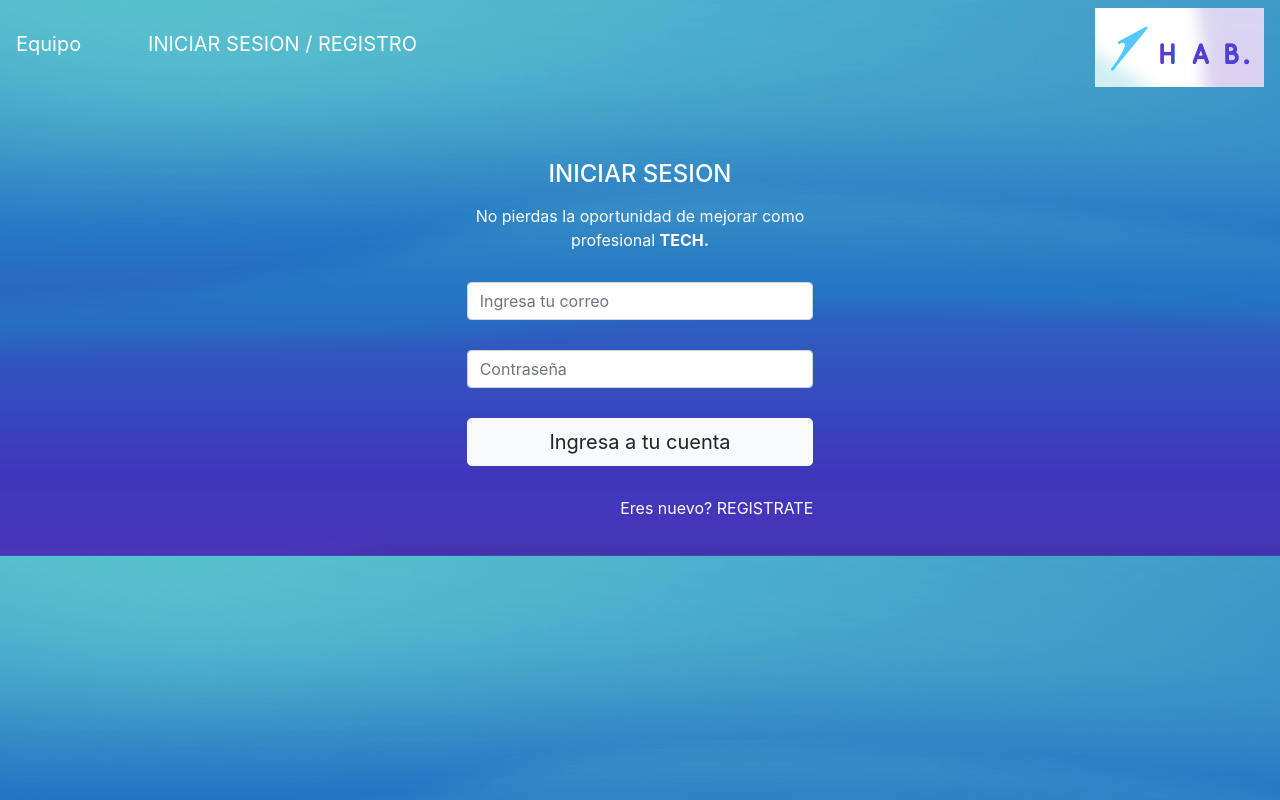
After one commit to mbernedo/hab, a PHP site: page /login.html in a window 1280 px wide. The commit adds this page. Run offline with PHP 8.4, Linux system fonts and the light colour scheme; some libraries are stand-ins or nearby versions.

Commit message:
registro, login, skills/job

```diff
--- a/css/style.css
+++ b/css/style.css
@@ -4,6 +4,15 @@
 
 .letraW {
   color: white !important;
+}
+
+#linkReg {
+  color: white;
+}
+a:hover,
+a:active,
+a:focus {
+  color: white;
 }
 
 .centrado {
--- a/js/actions.js
+++ b/js/actions.js
@@ -39,7 +39,3 @@ $('#carouselCursos').on('slide.bs.carousel', (e) => {
 $(() => {
   $('[data-toggle="tooltip"]').tooltip()
 })
-
-$(document).on('click', '.deleteSkill', () => {
-  $(this).parent().parent().remove()
-})
--- a/js/user.js
+++ b/js/user.js
@@ -7,7 +7,7 @@ $('#saveUser').click(() => {
   const password =
     $('#password').val() === $('#confirmPassword').val() ? $('#password').val() : alert('Contraseñas no coinciden')
   const sex = 'M'
-  const phoneNumber = '123123123'
+  const phoneNumber = $('#phoneNumber').val()
   const req = {
     name,
     lastName,
@@ -32,3 +32,27 @@ $('#saveUser').click(() => {
     })
     .finally(() => {})
 })
+
+$('#login').click(() => {
+  const email = $('#emailL').val()
+  const password = $('#passwordL').val()
+  const req = {
+    email,
+    password
+  }
+  axios
+    .post(url + '/customers/login', req, {
+      headers: {
+        'Access-Control-Allow-Origin': '*'
+      }
+    })
+    .then((response) => {
+      localStorage.setItem('customerId', response.data.userId)
+      localStorage.setItem('token', response.data.id)
+      window.location.href = 'skills.html'
+    })
+    .catch((error) => {
+      console.log(error)
+    })
+    .finally(() => {})
+})
--- /dev/null
+++ b/login.html
@@ -0,0 +1,80 @@
+<!DOCTYPE html>
+<html>
+
+<head>
+    <title>Hab</title>
+    <meta charset="UTF-8">
+    <meta http-equiv="X-UA-Compatible" content="IE=10">
+    <link rel="stylesheet" href="https://maxcdn.bootstrapcdn.com/bootstrap/4.0.0/css/bootstrap.min.css"
+        integrity="sha384-Gn5384xqQ1aoWXA+058RXPxPg6fy4IWvTNh0E263XmFcJlSAwiGgFAW/dAiS6JXm" crossorigin="anonymous">
+    <style>
+        @font-face {
+            font-family: parrafo;
+            src: url('fonts/Arcon-Regular.otf');
+        }
+
+        @font-face {
+            font-family: titulo;
+            src: url('fonts/segoe-ui.ttf');
+        }
+    </style>
+    <link rel="stylesheet" href="css/style.css" />
+</head>
+
+<body
+    style="background: url(images/fondo.png); background-repeat: repeat; background-size: 100% 100%; margin-top: 2%; margin: 0;">
+    <nav class="navbar navbar-light justify-content-between">
+        <spam class="navbar-brand letraW"><label style="margin-right: 20%;">Equipo</label><label>INICIAR SESION
+                /
+                REGISTRO</label>
+        </spam>
+        <img class="my-2 my-sm-0" src="images/logo_diandra.png" />
+    </nav>
+    <div class="container" style="margin-top: 30px; padding: 20px;">
+        <div class="row">
+            <div class="col-4"></div>
+            <div class="col-4">
+                <div class="text-center" style="margin-top: 15px;">
+                    <h4 class="letraW" style="margin-bottom: 0;">INICIAR SESION</h4>
+                </div>
+                <div class="text-center" style="margin-top: 15px;">
+                    <p class="letraW" style="margin-bottom: 0;">No pierdas la oportunidad de mejorar como</p>
+                    <p class="letraW" style="margin-bottom: 0;">profesional <strong>TECH.</strong></p>
+                </div>
+                <div style="margin-top: 30px;">
+                    <div class="form-group">
+                        <input type="email" id="emailL" class="form-control" aria-describedby="emailHelp"
+                            placeholder="Ingresa tu correo">
+                    </div>
+                </div>
+                <div style="margin-top: 30px;">
+                    <div class="form-group">
+                        <input type="password" id="passwordL" class="form-control" placeholder="Contraseña">
+                    </div>
+                </div>
+                <div style="margin-top: 30px;">
+                    <button type="button" id="login" class="btn btn-light btn-lg btn-block">Ingresa a tu cuenta</button>
+                </div>
+                <div style="margin-top: 30px;">
+                    <p id="login" class="text-right letraW">Eres nuevo? <a id="linkReg"
+                            href="registro.html">REGISTRATE</a></p>
+                </div>
+            </div>
+            <div class="col-4"></div>
+        </div>
+    </div>
+    <script src="https://code.jquery.com/jquery-3.2.1.slim.min.js"
+        integrity="sha384-KJ3o2DKtIkvYIK3UENzmM7KCkRr/rE9/Qpg6aAZGJwFDMVNA/GpGFF93hXpG5KkN"
+        crossorigin="anonymous"></script>
+    <script src="https://cdnjs.cloudflare.com/ajax/libs/popper.js/1.12.9/umd/popper.min.js"
+        integrity="sha384-ApNbgh9B+Y1QKtv3Rn7W3mgPxhU9K/ScQsAP7hUibX39j7fakFPskvXusvfa0b4Q"
+        crossorigin="anonymous"></script>
+    <script src="https://maxcdn.bootstrapcdn.com/bootstrap/4.0.0/js/bootstrap.min.js"
+        integrity="sha384-JZR6Spejh4U02d8jOt6vLEHfe/JQGiRRSQQxSfFWpi1MquVdAyjUar5+76PVCmYl"
+        crossorigin="anonymous"></script>
+    <script src="https://unpkg.com/axios/dist/axios.min.js"></script>
+    <script src="js/user.js" crossorigin="anonymous"></script>
+    <script src="js/actions.js" crossorigin="anonymous"></script>
+</body>
+
+</html>
--- a/page1.html
+++ b/registro.html
@@ -51,6 +51,11 @@
                 </div>
                 <div style="margin-top: 30px;">
                     <div class="form-group">
+                        <input type="number" id="phoneNumber" class="form-control" placeholder="Ingresa tu número telefónico">
+                    </div>
+                </div>
+                <div style="margin-top: 30px;">
+                    <div class="form-group">
                         <input type="email" id="email" class="form-control" aria-describedby="emailHelp"
                             placeholder="Ingresa tu correo">
                     </div>
--- a/page2.html
+++ b/skills.html
@@ -67,7 +67,7 @@
                     </label>
                 </div>
                 <div style="margin-top: 15px;">
-                    <button type="button" id="registro" class="btn btn-primary btn-lg btn-block">REGISTRARSE</button>
+                    <button type="button" id="saveJobSkill" class="btn btn-primary btn-lg btn-block">REGISTRARSE</button>
                 </div>
             </div>
             <div class="col-4"></div>
```
Also changed, not shown: js/backend.js (+55 -7 lines).
